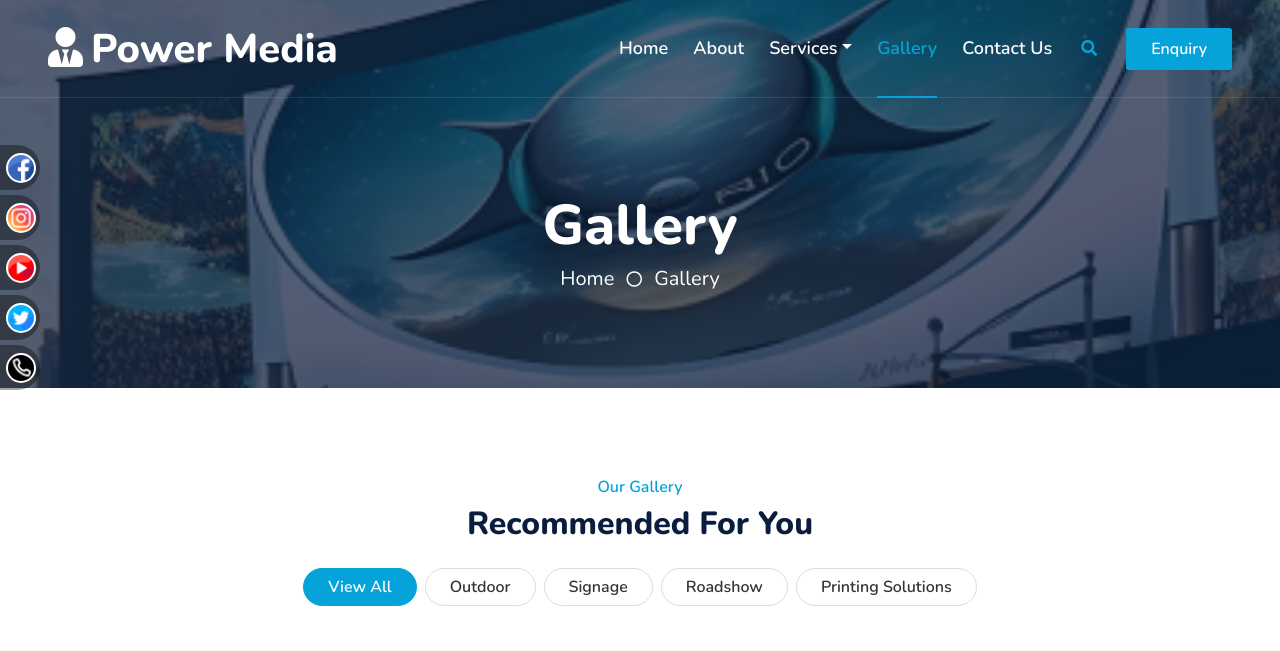
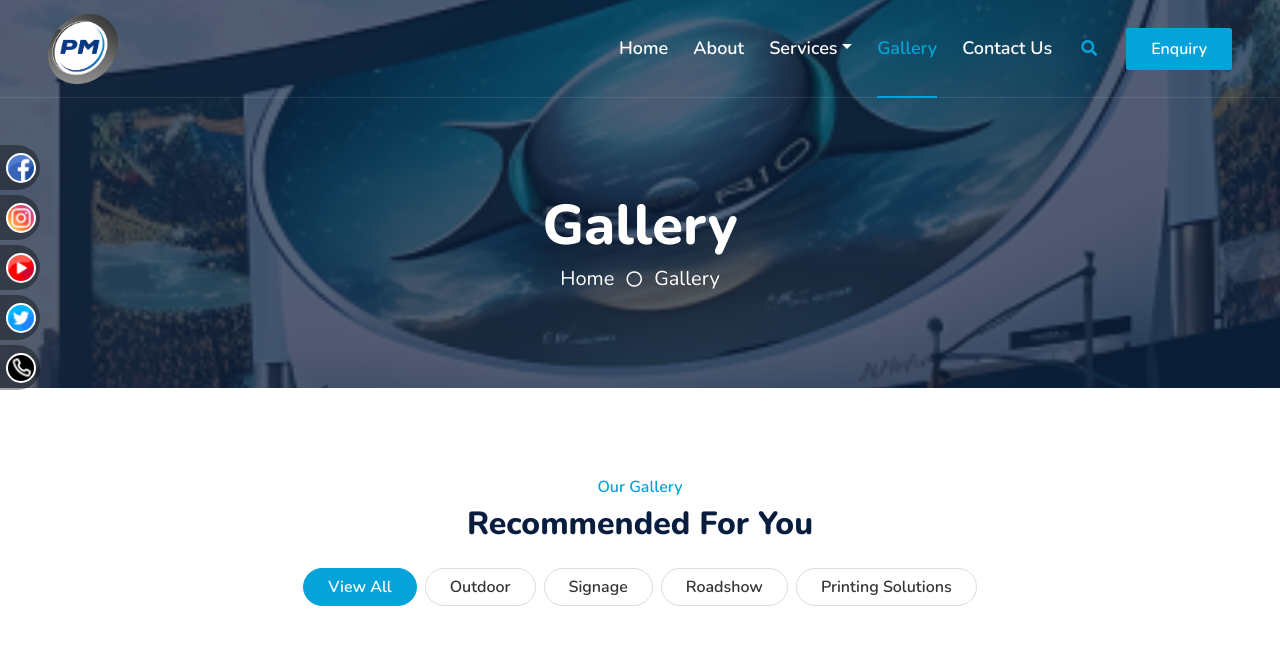
Before and after one commit to sathishkumar6233/Powermedia, a plain HTML site: page blog.html in a window 1280 px wide. Shown: the top 651 px of the page. Drawn offline with nearby package versions, Linux system fonts and the light colour scheme.

Commit message:
Update blog.html

```diff
--- a/blog.html
+++ b/blog.html
@@ -85,7 +85,10 @@
     <div class="container-fluid position-relative p-0">
         <nav class="navbar navbar-expand-lg navbar-dark px-5 py-3 py-lg-0">
             <a href="index.html" class="navbar-brand p-0">
-                <h1 class="m-0"><i class="fa fa-user-tie me-2"></i>Power Media</h1>
+                <h1 class="m-0">
+  <img src="img/Power Media logo.png" alt="Power Media Logo" style="height: 70px;">
+</h1>
+
             </a>
             <button class="navbar-toggler" type="button" data-bs-toggle="collapse" data-bs-target="#navbarCollapse">
                 <span class="fa fa-bars"></span>
```
